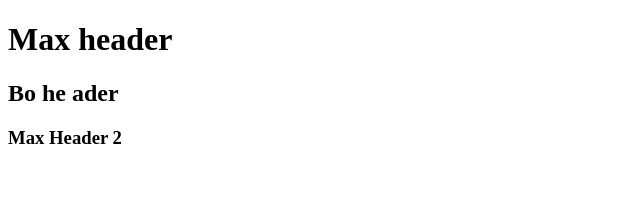
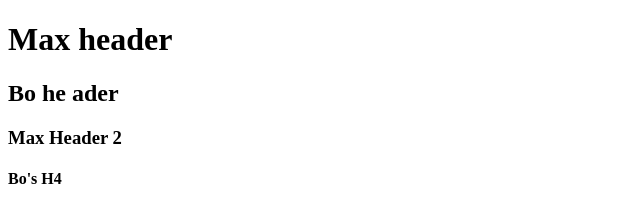
Before and after one commit to Someguy56/donut, a plain HTML site: page index.html in a window 1280 px wide. Shown: the full height of the page, 0-640 px from the left. Drawn offline with Linux system fonts and the light colour scheme.

Commit message:
Added h4 from Bo

```diff
--- a/index.html
+++ b/index.html
@@ -8,5 +8,6 @@
  <h1>Max header</h1>
  <h2>Bo he ader</h2>
 <h3>Max Header 2</h3>
+<h4>Bo's H4</h4>
 </body>
 </html>
```
